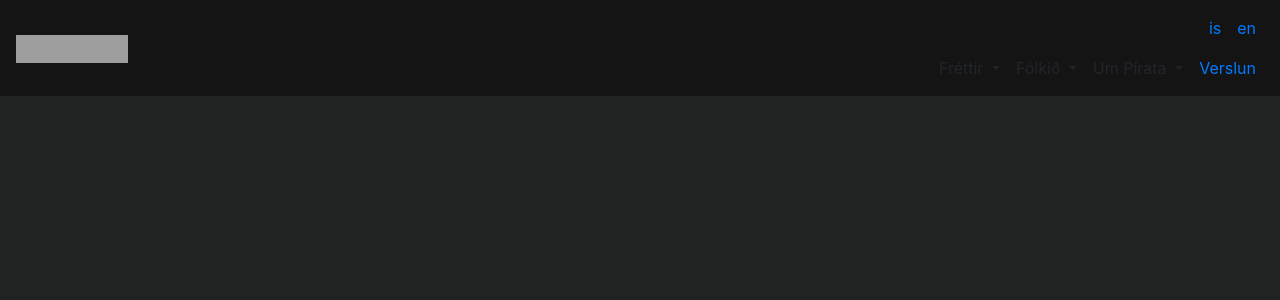
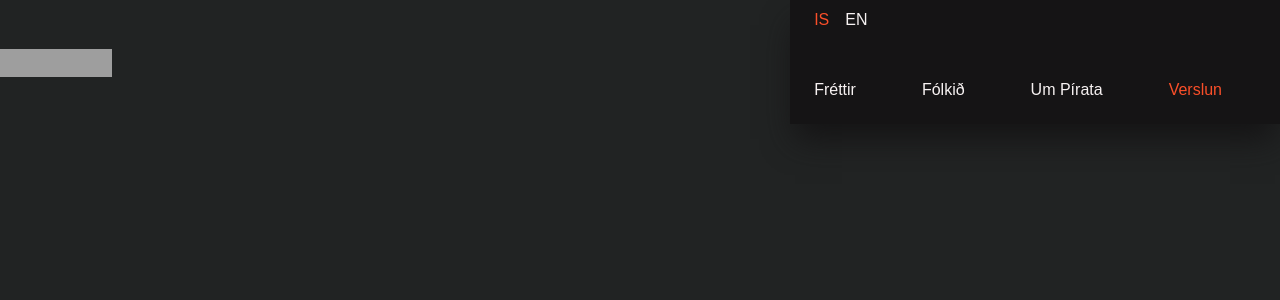
Before and after one commit to piratar/new.piratar.is, a Jekyll site: the page built from index.md, in a window 1280 px wide. Shown: the top 300 px of the page. Built offline with Jekyll 4.4.1, drawn with Linux system fonts in a browser that asks for light colours; grey boxes are pictures that could not be loaded.

Commit message:
Navbar css

```diff
--- a/_includes/navbar.html
+++ b/_includes/navbar.html
@@ -4,7 +4,7 @@ Displays the site's navigation
 
 {% assign url = page.url | remove:'index.html' %}
 <header class="site-header">
-  <nav class="navbar navbar-expand-lg">
+  <nav class="navbar navbar-expand-lg p-0">
     <a class="navbar-brand" href="/">
       <img src="https://piratar.is/wp-content/uploads/2017/10/xp_logo2017.png" width="112" height="28">
     </a>
@@ -13,20 +13,21 @@ Displays the site's navigation
       <span class="navbar-toggler-icon"></span>
     </button>
     <div class="collapse navbar-collapse flex-md-column" id="navbar">
-      <ul class="navbar-nav ml-auto">
+      <div class="nav-options ml-auto">
+        <ul class="navbar-nav lang-nav">
           {% for language in site.data.languages.lang %}
-        <li class=nav-item>
-          <a href="{{ language.url }}" class="nav-link {% if language.label == page.lang %} active {% endif %}">
+          <li class="nav-item">
+            <a href="{{ language.url }}" class="nav-link text-uppercase {% if language.label == page.lang %} active {% endif %}">
               {{ language.label }}
             </a>
           </li>
           {% endfor %}
         </ul>
-      <ul class="navbar-nav ml-auto">
+        <ul class="navbar-nav pirate-nav">
           {% for link in site.data.navigation.[page.lang] %}
           {% if link.sub %}
           <li class="nav-item dropdown">
-          <a class="nav-link dropdown-toggle" id="navbarDropdown" role="button" data-toggle="dropdown"
+            <a href="#" class="nav-link" id="navbarDropdown" role="button"
               aria-haspopup="true" aria-expanded="false">
               {{ link.title }}
             </a>
@@ -39,8 +40,8 @@ Displays the site's navigation
             </div>
           </li>
           {% else %}
-        <li class="nav-item {% if link.cta %} cta {% endif %}">
-          <a class="nav-link" href="{{ link.url | absolute_url }}">
+          <li class="nav-item">
+            <a class="nav-link {% if link.cta %} cta {% endif %}" href="{{ link.url | absolute_url }}">
               {{ link.title }}
             </a>
           </li>
@@ -48,5 +49,6 @@ Displays the site's navigation
           {% endfor %}
         </ul>
       </div>
+    </div>
   </nav>
 </header>
--- a/_scss/base.scss
+++ b/_scss/base.scss
@@ -1,6 +1,20 @@
 
 @import "colors";
 
-html {
+body {
     background-color: $pirate-black;
+    font-family: proxima-nova, sans-serif;
 }
+
+a {
+    color: $pirate-white;
+    &:hover {
+        color: $pirate-white;
+    }
+    &.active {
+        color: $pirate-orange;
+    }
+    &.cta {
+        color: $pirate-orange;
+    }
+}
--- a/_scss/navbar.scss
+++ b/_scss/navbar.scss
@@ -1,6 +1,29 @@
 // Navbar
 @import "colors";
 
-.navbar {
-    background-color: $pirate-dark-black;
+@media (min-width: 992px) {
+    .navbar {
+        .lang-nav {
+            margin-bottom: 20px;
+        }
+        .nav-options {
+            padding-left: 16px;
+            box-shadow: 0px 20px 30px -5px $pirate-dark-black;
+            background-color: $pirate-dark-black;
+        }
+        .pirate-nav {
+            .nav-item {
+                padding: 10px 50px 14px 0px;
+            }
+        }
+        .dropdown {
+            &:hover .dropdown-menu {
+                display: block;
+            }
+            .dropdown-menu {
+                border-radius: 0;
+                z-index: -1;
+            }
+        }
+    }
 }
```
Lines whose indentation alone changed are shown as unchanged.
